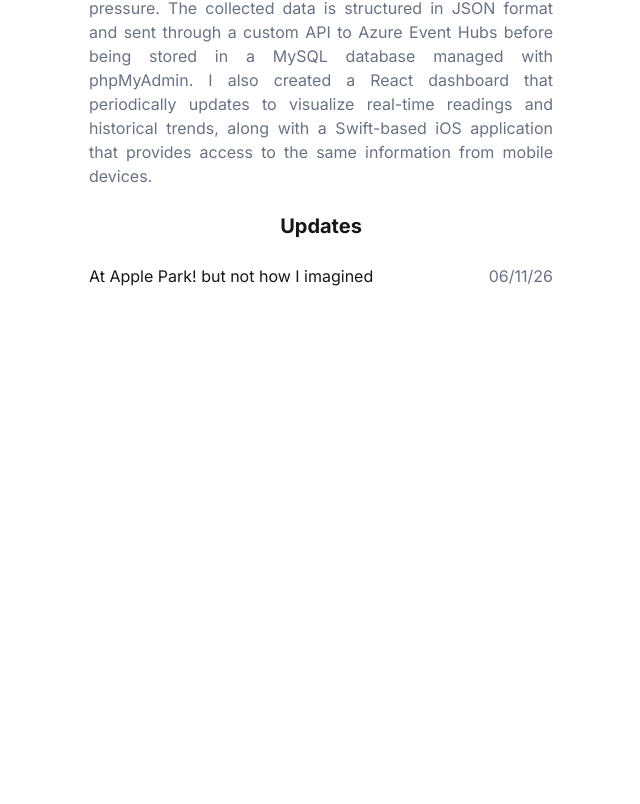
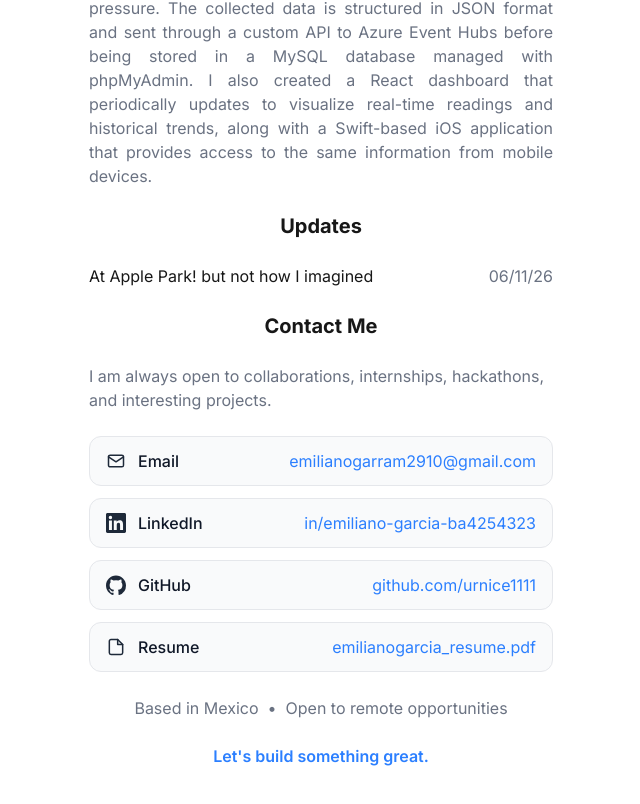
Before and after one commit to urnice1111/my-portfolio, a Next.js app: page / in a window 1280 px wide. Shown: the part 728-1532 px from the top of the page, without its empty margins (319-959 px from the left). Before the commit the page ends 1056 px from the top, so only its background shows below. Built offline with nearby package versions, Linux system fonts and the light colour scheme.

Commit message:
Add contact me

```diff
--- a/app/page.tsx
+++ b/app/page.tsx
@@ -29,10 +29,10 @@ export async function Updates(){
   const latest = posts.slice(0,4);
 
   return(
-    <div className="space-y-6">
+    <div className="">
       <h1 className="font-bold text-xl">Updates</h1>
       {latest.map((post) => (
-        <div key={post.slug} className="flex justify-between">
+        <div key={post.slug} className="flex justify-between py-6">
           <a href={"/newsroom/" + post.slug}>{post.title}</a>
           <p className="text-gray-500">
             {
@@ -53,12 +53,101 @@ export async function Updates(){
   )
 }
 
+const contactIcons: Record<string, React.ReactNode> = {
+  Email: (
+    <svg viewBox="0 0 24 24" fill="none" stroke="currentColor" strokeWidth={1.8} strokeLinecap="round" strokeLinejoin="round" className="h-5 w-5">
+      <rect x="3" y="5" width="18" height="14" rx="2" />
+      <path d="m3 7 9 6 9-6" />
+    </svg>
+  ),
+  LinkedIn: (
+    <svg viewBox="0 0 24 24" fill="currentColor" className="h-5 w-5">
+      <path d="M20.45 20.45h-3.55v-5.57c0-1.33-.02-3.04-1.85-3.04-1.85 0-2.14 1.45-2.14 2.94v5.67H9.36V9h3.41v1.56h.05c.47-.9 1.63-1.85 3.36-1.85 3.6 0 4.27 2.37 4.27 5.45v6.29zM5.34 7.43a2.06 2.06 0 1 1 0-4.12 2.06 2.06 0 0 1 0 4.12zM7.12 20.45H3.56V9h3.56v11.45zM22.22 0H1.77C.79 0 0 .77 0 1.73v20.54C0 23.23.79 24 1.77 24h20.45c.98 0 1.78-.77 1.78-1.73V1.73C24 .77 23.2 0 22.22 0z" />
+    </svg>
+  ),
+  GitHub: (
+    <svg viewBox="0 0 24 24" fill="currentColor" className="h-5 w-5">
+      <path d="M12 .5C5.37.5 0 5.87 0 12.5c0 5.3 3.44 9.8 8.21 11.39.6.11.82-.26.82-.58v-2.03c-3.34.72-4.04-1.61-4.04-1.61-.55-1.39-1.34-1.76-1.34-1.76-1.09-.75.08-.73.08-.73 1.2.08 1.84 1.24 1.84 1.24 1.07 1.83 2.81 1.3 3.5.99.11-.78.42-1.3.76-1.6-2.67-.3-5.47-1.33-5.47-5.93 0-1.31.47-2.38 1.24-3.22-.13-.3-.54-1.52.11-3.18 0 0 1.01-.32 3.3 1.23a11.5 11.5 0 0 1 6.01 0c2.29-1.55 3.3-1.23 3.3-1.23.65 1.66.24 2.88.12 3.18.77.84 1.23 1.91 1.23 3.22 0 4.61-2.81 5.62-5.49 5.92.43.37.82 1.1.82 2.22v3.29c0 .32.22.7.83.58A12.01 12.01 0 0 0 24 12.5C24 5.87 18.63.5 12 .5z" />
+    </svg>
+  ),
+  Resume: (
+    <svg viewBox="0 0 24 24" fill="none" stroke="currentColor" strokeWidth={1.8} strokeLinecap="round" strokeLinejoin="round" className="h-5 w-5">
+      <path d="M14 3H6a2 2 0 0 0-2 2v14a2 2 0 0 0 2 2h12a2 2 0 0 0 2-2V9z" />
+      <path d="M14 3v6h6" />
+    </svg>
+  ),
+};
+
+export function Contact(){
+  const social = [
+    {
+      name: "Email",
+      link: "mailto:emilianogarram2910@gmail.com",
+      displayed_link: "emilianogarram2910@gmail.com",
+    },
+    {
+      name: "LinkedIn",
+      link: "https://www.linkedin.com/in/emiliano-garcia-ba4254323/",
+      displayed_link: "in/emiliano-garcia-ba4254323",
+    },
+    {
+      name: "GitHub",
+      link: "https://github.com/urnice1111",
+      displayed_link: "github.com/urnice1111",
+    },
+    {
+      name: "Resume",
+      link: "/emilianogarcia_resume.pdf",
+      displayed_link: "emilianogarcia_resume.pdf",
+      download: true,
+    },
+  ];
+
+  return(
+    <div className="space-y-6 text-left">
+      <h1 className="font-bold text-xl text-center">Contact Me</h1>
+      <p className="text-gray-500">
+        I am always open to collaborations, internships, hackathons, and interesting projects.
+      </p>
+
+      <div className="space-y-3">
+        {social.map((item) => (
+          <a
+            key={item.name}
+            href={item.link}
+            {...(item.download
+              ? { download: true }
+              : { target: "_blank", rel: "noopener noreferrer" })}
+            className="group flex items-center justify-between rounded-xl border border-gray-200 bg-gray-50 px-4 py-3 transition-colors hover:bg-gray-100"
+          >
+            <span className="flex items-center gap-3">
+              <span className="text-gray-800">{contactIcons[item.name]}</span>
+              <span className="font-medium text-gray-900">{item.name}</span>
+            </span>
+            <span className="text-blue-500 group-hover:underline">
+              {item.displayed_link}
+            </span>
+          </a>
+        ))}
+      </div>
+
+      <p className="text-center text-gray-500">
+        Based in Mexico &nbsp;&bull;&nbsp; Open to remote opportunities
+      </p>
+      <p className="text-center font-semibold text-blue-500">
+        Let&apos;s build something great.
+      </p>
+    </div>
+  )
+}
+
 export default function Home() {
   return (
     <div>
       <Hero/>
       <FeaturedProjects/>
       <Updates/>
+      <Contact/>
     </div>
 
   );
```
Also changed, not shown: 1 other file (tests, documents, lock files or other folders).
